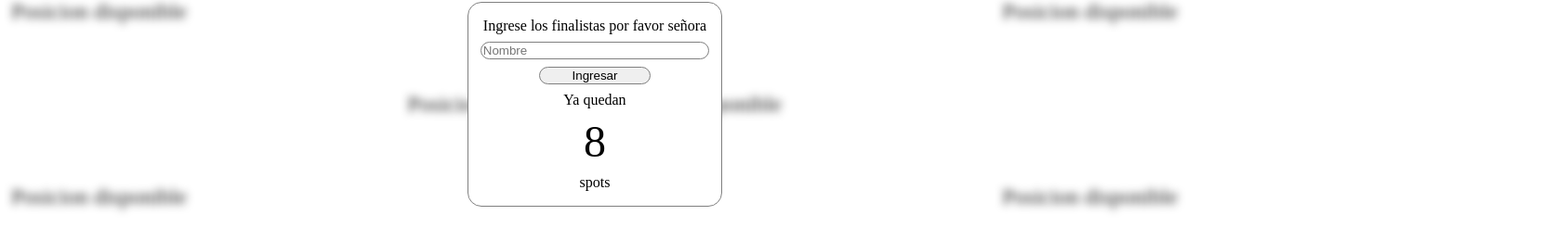
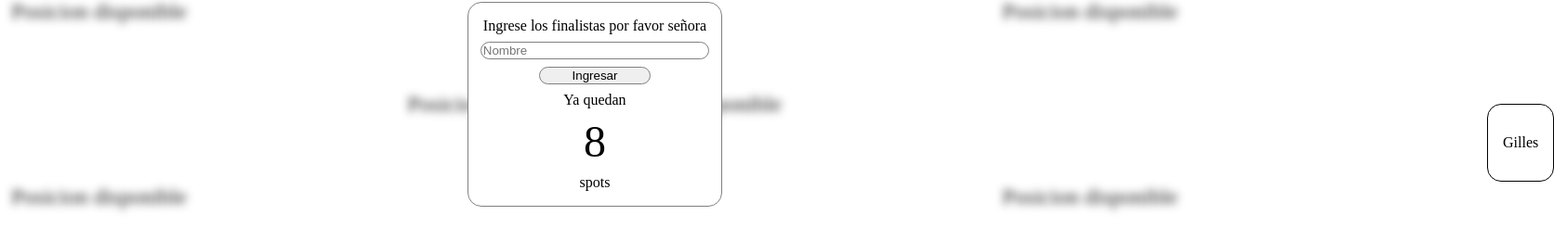
Before and after one commit to CorDub/StreamRifa, a Svelte app: page / in a window 1280 px wide. Shown: the part 288-534 px from the top of the page at 93% size, 1672 px wide, since content can reach past the window. Built offline with nearby package versions, Linux system fonts and the light colour scheme.

Commit message:
Starting on the semifinalist process

```diff
--- a/src/App.svelte
+++ b/src/App.svelte
@@ -3,6 +3,7 @@
   import Bracket from "./Bracket.svelte";
   import GlassPanel from "./GlassPanel.svelte";
   import MatchReady from "./MatchReady.svelte";
+  import Contestant from "./Contestant.svelte";
 </script>
 
 <svelte:head>
@@ -19,4 +20,6 @@
   <GlassPanel />
   <Bracket />
   <MatchReady />
+  <Contestant position="left"/>
+  <Contestant position="right"/>
 </div>
--- a/src/Bracket.svelte
+++ b/src/Bracket.svelte
@@ -38,67 +38,67 @@
     <div class="bracket-third">
       <div class="bracket-corner">
         <div class="bracket-corner">
-          <OneOnOne position={0} />
+          <OneOnOne stage={'quarterfinal'} position={0} />
         </div>
         <div class="bracket-corner">
-          <OneOnOne position={1} />
+          <OneOnOne stage={'quarterfinal'} position={1} />
         </div>
       </div>
 
       <div class="bracket-corner">
         <div class="bracket-corner">
-          <OneOnOne position={2} />
+          <OneOnOne stage={'quarterfinal'} position={2} />
         </div>
         <div class="bracket-corner">
-          <OneOnOne position={3} />
+          <OneOnOne stage={'quarterfinal'} position={3} />
         </div>
       </div>
     </div>
 
     <div class="bracket-third">
       <div class="bracket-corner">
-        <OneOnOne position={"semi-final1"} />
+        <OneOnOne stage={"semifinal"} position={0} />
       </div>
       <div class="bracket-corner">
-        <OneOnOne position={"semi-final2"} />
+        <OneOnOne stage={"semifinal"} position={1} />
       </div>
     </div>
 
     <div class="bracket-third">
-      <OneOnOne position={"final1"} />
+      <OneOnOne stage={"final"} position={0} />
     </div>
   </div>
 
   <div class="bracket-half">
     <div class="bracket-third">
-      <OneOnOne position={"final1"} />
+      <OneOnOne stage={"final"} position={1} />
     </div>
 
     <div class="bracket-third">
       <div class="bracket-corner">
-        <OneOnOne position={"semi-final3"} />
+        <OneOnOne stage={"semifinal"} position={2} />
       </div>
       <div class="bracket-corner">
-        <OneOnOne position={"semi-final4"} />
+        <OneOnOne stage={"semifinal"} position={3} />
       </div>
     </div>
 
     <div class="bracket-third">
       <div class="bracket-corner">
         <div class="bracket-corner">
-          <OneOnOne position={4} />
+          <OneOnOne stage={'quarterfinal'} position={4} />
         </div>
         <div class="bracket-corner">
-          <OneOnOne position={5} />
+          <OneOnOne stage={'quarterfinal'} position={5} />
         </div>
       </div>
 
       <div class="bracket-corner">
         <div class="bracket-corner">
-          <OneOnOne position={6} />
+          <OneOnOne stage={'quarterfinal'} position={6} />
         </div>
         <div class="bracket-corner">
-          <OneOnOne position={7} />
+          <OneOnOne stage={'quarterfinal'} position={7} />
         </div>
       </div>
     </div>
--- /dev/null
+++ b/src/Contestant.svelte
@@ -0,0 +1,73 @@
+<script>
+  import {
+    quarterfinalists,
+    semifinalists,
+    availableSemiSpots,
+    eventBus } from "./sharedState.svelte";
+  let {position} = $props();
+  let ready = $state("");
+  let name = $state("");
+
+  eventBus.subscribe((value) => {
+    if (value.type === "getReady" && value.position === position) {
+      name = quarterfinalists[value.index]
+      if (position === "left") {
+        ready = "revealed-left"
+      } else {
+        ready = "revealed-right"
+      }
+    }
+  });
+
+  function chooseWinner() {
+    const randomIndex = Math.floor(Math.random() * availableSemiSpots.length);
+    const ind = availableSemiSpots[randomIndex];
+    availableSemiSpots.filter(elem => elem !== availableSemiSpots[randomIndex]);
+    semifinalists[ind] = name;
+    eventBus.set({ind : ind, stage: "semifinal", nombre: name});
+  }
+</script>
+
+<style>
+  .contestant {
+    transition: 2s;
+    position: absolute;
+    z-index: 2;
+    border: 1px solid black;
+    border-radius: 15px;
+    padding: 1rem;
+    display: flex;
+    top: 50%;
+  }
+
+  .contestant:hover {
+    cursor: pointer;
+  }
+
+  .left {
+    left: -25%;
+  }
+
+  .revealed-left {
+    transform: translateX(100vh)
+  }
+
+  .right {
+    left: 125%;
+  }
+
+  .revealed-right {
+    transform: translateX(-100vh)
+  }
+
+</style>
+
+<!-- svelte-ignore a11y_click_events_have_key_events -->
+<!-- svelte-ignore a11y_no_static_element_interactions -->
+<div
+  class="contestant
+  {ready ? ready : ''}
+  {position === 'left' ? 'left' : 'right' }"
+  onclick={chooseWinner}>
+  <p>{name ? name : 'Gilles'}</p>
+</div>
--- a/src/InputFinalists.svelte
+++ b/src/InputFinalists.svelte
@@ -1,5 +1,5 @@
 <script>
-  import { finalists, eventBus } from "./sharedState.svelte";
+  import { quarterfinalists, eventBus } from "./sharedState.svelte";
   let available_positions = $state([0,1,2,3,4,5,6,7]);
   let nombre = $state("");
   let error = $state("");
@@ -32,19 +32,18 @@
     const new_ap = available_positions.filter(elem => elem !== available_positions[randomIndex]);
     available_positions = new_ap;
 
-    finalists[ind] = nombre;
+    quarterfinalists[ind] = nombre;
 
-    eventBus.set({ind: ind, nombre: nombre});
+    eventBus.set({ind: ind, nombre: nombre, stage:"quarterfinal"});
     nombre = "";
 
     if (available_positions.length === 0) {
       eventBus.set({type:"readyForMatches"});
-      console.log("sent");
     }
   }
 
   function checkDouble() {
-    for (const finalist of finalists) {
+    for (const finalist of quarterfinalists) {
       if (finalist === nombre) {
         return true;
       }
--- a/src/MatchReady.svelte
+++ b/src/MatchReady.svelte
@@ -1,6 +1,6 @@
 <script>
   import { onMount } from "svelte";
-  import { finalists, eventBus } from "./sharedState.svelte";
+  import { eventBus } from "./sharedState.svelte";
   let ready = $state('');
   let element;
   let halfWidth = $state(0);
@@ -25,11 +25,11 @@
     const ind = availableStartingPositions[randomIndex];
     const newASP = availableStartingPositions.filter(elem => elem !== availableStartingPositions[randomIndex]);
     availableStartingPositions = newASP;
-    console.log(availableStartingPositions);
+    ready = "";
 
-    eventBus.set({type:"getReady", index: ind});
+    eventBus.set({type:"getReady", index: ind, position: "left"});
     setTimeout(() => {
-      eventBus.set({type:"getReady", index: ind + 1});
+      eventBus.set({type:"getReady", index: ind + 1, position: "right"});
     }, 100);
 
   }
--- a/src/OneOnOne.svelte
+++ b/src/OneOnOne.svelte
@@ -1,12 +1,12 @@
 <script>
-  let {position} = $props();
-  import { finalists, eventBus } from "./sharedState.svelte";
-  let nombre = $state(finalists[position]);
+  let {stage, position} = $props();
+  import { quarterfinalists, eventBus } from "./sharedState.svelte";
+  let nombre = $state(quarterfinalists[position]);
   let isEditOpen = $state(false);
   let ready = $state("");
 
   eventBus.subscribe((value) => {
-    if (value.ind === position) {
+    if (value.ind === position && value.stage === stage) {
       nombre = value.nombre;
     }
   })
@@ -26,7 +26,7 @@
   let element;
 
   function deleteFinalist() {
-    finalists[position] = "";
+    quarterfinalists[position] = "";
     nombre  = "";
     eventBus.set({type: "reset", ind: position, nombre: nombre});
   }
@@ -38,7 +38,7 @@
   function changeName(e) {
     console.log(e)
     if (e.key === "Enter") {
-      finalists[position] = e.target.value;
+      quarterfinalists[position] = e.target.value;
       nombre = e.target.value;
       isEditOpen = false;
     }
--- a/src/sharedState.svelte.js
+++ b/src/sharedState.svelte.js
@@ -1,5 +1,11 @@
 import { writable } from 'svelte/store';
 
-export let finalists = $state(['', '', '', '', '', '', '', '']);
+export let quarterfinalists = $state(['', '', '', '', '', '', '', '']);
+
+export let semifinalists = $state(['', '', '', '']);
+
+export let availableSemiSpots = $state([0, 1, 2, 3]);
+
+export let finalists = $state(['', '']);
 
 export const eventBus = writable({});
```
